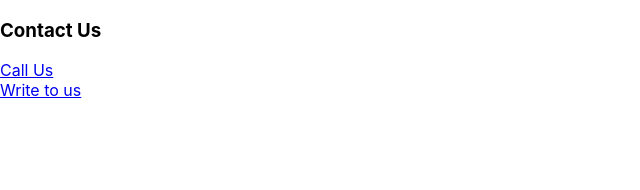
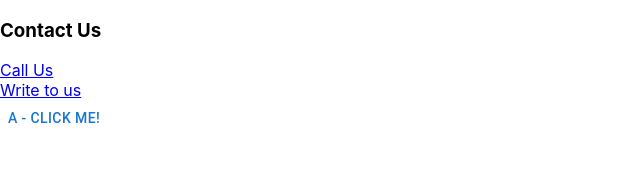
Before and after one commit to puravidafred/testreactsite, a React (Create React App) app in the folder my-app/: page / in a window 1280 px wide. Shown: the top 190 px of the page, without its empty margins (0-640 px from the left). Built offline with nearby package versions, Linux system fonts and the light colour scheme.

Commit message:
Testing adding custom button

```diff
--- a/my-app/src/App.js
+++ b/my-app/src/App.js
@@ -16,7 +16,7 @@ const useAnalyticsEventTracker = (category="Blog category") => {
 }
 
 const App = () => {
-  const gaEventTracker = useAnalyticsEventTracker('A Button Clicks')
+  const gaEventTracker = useAnalyticsEventTracker('Clicks To My Site')
   return (
     <div>
     <h3>Contact Us</h3>
@@ -26,6 +26,9 @@ const App = () => {
      <div>
        <a href="mailto:someone@example.com" onClick={()=>gaEventTracker('email')}>Write to us</a>
       </div>
+     <div>
+      <Button onClick={() => gaEventTracker('The A Button')}>A - Click Me!</Button>
+     </div>
   </div>);
 }
 
```
